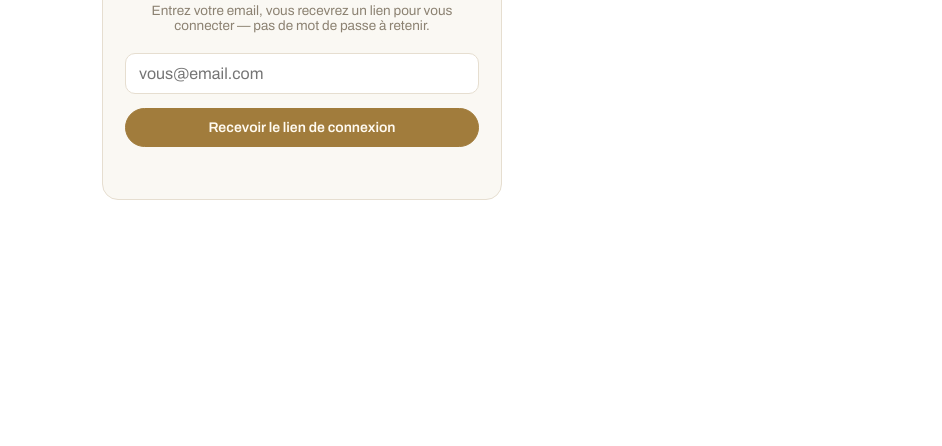
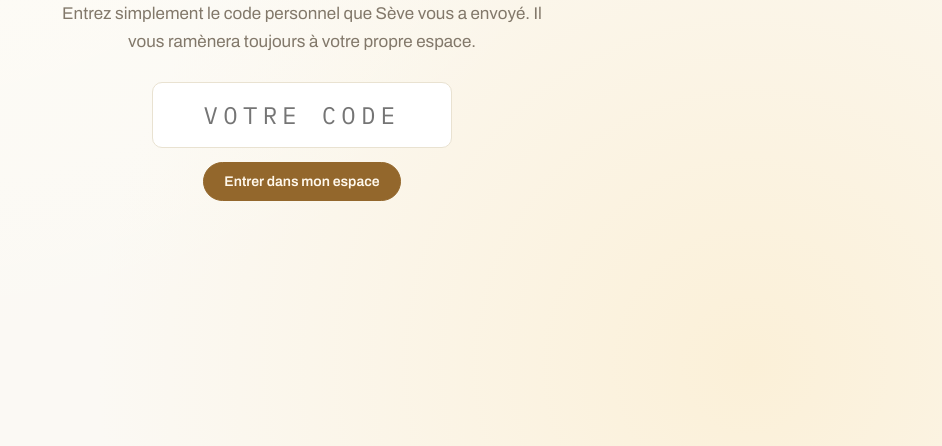
Before and after one commit to Alxsparker/velvet-ceremony-app, a plain HTML site: page index.html in a window 1280 px wide. Shown: the part 354-800 px from the top of the page, without its empty margins (338-1280 px from the left). Drawn offline with nearby package versions, Linux system fonts and the light colour scheme.

Commit message:
Separe l'entree mariee/intervenant de l'espace de Seve (?sev)

```diff
--- a/index.html
+++ b/index.html
@@ -294,7 +294,7 @@ let db=JSON.parse(localStorage.getItem(KEY)||'null')||seed();
 function save(){localStorage.setItem(KEY,JSON.stringify(db))}
 function resetDemo(){db=seed();save();st.weddingId='w1';st.view='admin-weddings';render()}
 
-let st={view:'admin-weddings',weddingId:'w1',adminTab:'people',personId:null,qIndex:0,pendingOnly:false,modal:null,bankOpenTheme:null,session:null};
+let st={view:'guest-login',weddingId:'w1',adminTab:'people',personId:null,qIndex:0,pendingOnly:false,modal:null,bankOpenTheme:null,session:null};
 
 const SUPABASE_URL='https://pmgqpdjzptryegjfhsry.supabase.co';
 const SUPABASE_ANON_KEY='eyJhbGciOiJIUzI1NiIsInR5cCI6IkpXVCJ9.eyJpc3MiOiJzdXBhYmFzZSIsInJlZiI6InBtZ3FwZGp6cHRyeWVnamZoc3J5Iiwicm9sZSI6ImFub24iLCJpYXQiOjE3ODMyMzg2OTUsImV4cCI6MjA5ODgxNDY5NX0.efAsSxWcpzq6oWX3KfgV-6xcjxppX8Z_3WWi8kmBqqI';
@@ -851,15 +851,13 @@ function createTrame(){
 
 /* ---------------- GUEST ---------------- */
 function viewGuestLogin(){
- const w=wedding();
  return `<div class="guest-shell view-enter"><div class="panel">
-  <div class="eyebrow">${esc(w.names)} · ${new Date(w.date+'T12:00').toLocaleDateString('fr-FR')}</div>
+  <div class="eyebrow">Velvet Ceremony</div>
   <h1>Bienvenue.</h1>
-  <p class="lead">Entrez simplement le code personnel que je vous ai envoyé. Il vous ramènera toujours à votre propre espace.</p>
+  <p class="lead">Entrez simplement le code personnel que Sève vous a envoyé. Il vous ramènera toujours à votre propre espace.</p>
   <input class="code-input" id="loginCode" autocomplete="one-time-code" placeholder="VOTRE CODE" onkeydown="if(event.key==='Enter')doLogin()">
   <div><button class="btn primary" style="margin-top:8px" onclick="doLogin()">Entrer dans mon espace</button></div>
  </div>
- <button class="quit-link" onclick="st.view='admin-wedding';render()">← Retour à mon espace</button>
  </div>`
 }
 function doLogin(){
@@ -1089,8 +1087,10 @@ function drawVeil(){
 }
 
 (async()=>{
+ if(new URLSearchParams(location.search).has('sev'))st.view='admin-weddings';
  const {data:{session}}=await sb.auth.getSession();
  st.session=session;
+ if(session && st.view==='guest-login')st.view='admin-weddings';
  if(!session && isAdminView(st.view))st.view='admin-login';
  render();
 })();
```
